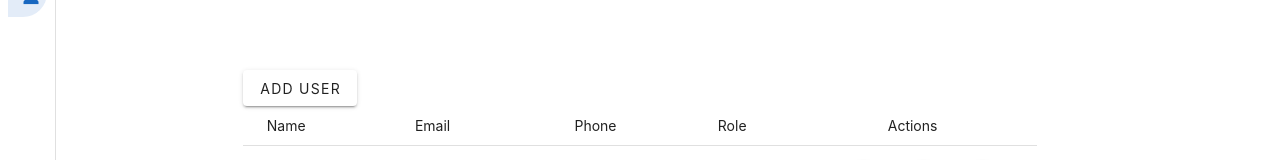
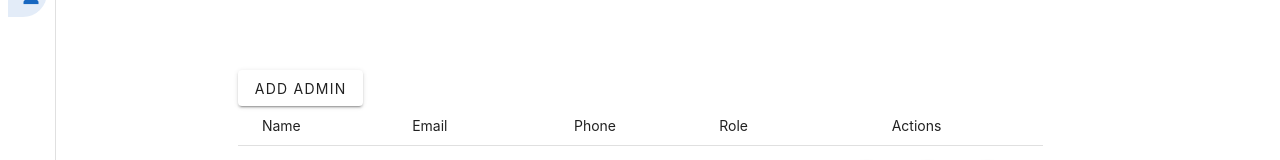
Before and after one commit to tommyal47/booking-template, a Vue app: page /admins in a window 1280 px wide. Shown: the part 228-388 px from the top of the page. Built offline with nearby package versions, Linux system fonts and the light colour scheme; sample sign-in values are in the browser's storage.

Commit message:
update language

```diff
--- a/src/components/SystemAdmins.vue/IndexAdmins.vue
+++ b/src/components/SystemAdmins.vue/IndexAdmins.vue
@@ -1,5 +1,5 @@
 <template>
-    <v-btn class="add-btn" @click="router.push('/add-user')">{{ $t('AddUser') }}</v-btn>
+    <v-btn class="add-btn" @click="router.push('/add-user')">{{ $t('AddAdmin') }}</v-btn>
     <v-data-table :headers="headers" :items="storeAdmin.admins" density="compact" item-key="name">
         <template v-slot:[`item.actions`]="{ item }">
             <div class="d-flex justify-space-around flex-wrap pa-2 ml-30">
--- a/src/layouts/components/SideBar.vue
+++ b/src/layouts/components/SideBar.vue
@@ -13,7 +13,7 @@
                     <v-list-item color="primary" rounded="shaped" prepend-icon="mdi-account-key" :title="$t('RolesLable')"
                         value="Roles" @click="$router.push('/roles')" :active="isActive('/roles')">
                     </v-list-item>
-                    <v-list-item color="primary" rounded="shaped" prepend-icon="mdi-account-key" :title="$t('RolesLable')"
+                    <v-list-item color="primary" rounded="shaped" prepend-icon="mdi-account-key" :title="$t('Admins')"
                         value="Roles" @click="$router.push('/admins')" :active="isActive('/admins')">
                     </v-list-item>
                 </v-list>
--- a/src/locales/ar.json
+++ b/src/locales/ar.json
@@ -32,6 +32,8 @@
     "En_Name": "الإسم إنجليزي",
     "Ar_Name": "الإسم عربي",
     "AddRole": "إضافة دور",
+    "Admins": "الأدمنز",
+    "AddAdmin": "إضافة ادمن",
     "errors": {
         "username": "اسم المستخدم مطلوب",
         "password": "كلمة المرور مطلوبة",
--- a/src/locales/en.json
+++ b/src/locales/en.json
@@ -32,6 +32,8 @@
     "En_Name": "english name",
     "Ar_Name": "arabic name",
     "AddRole": "add role",
+    "Admins": "Admins",
+    "AddAdmin": "Add Admin",
     "errors": {
         "username": "User name is required",
         "password": "Password is required",
```
